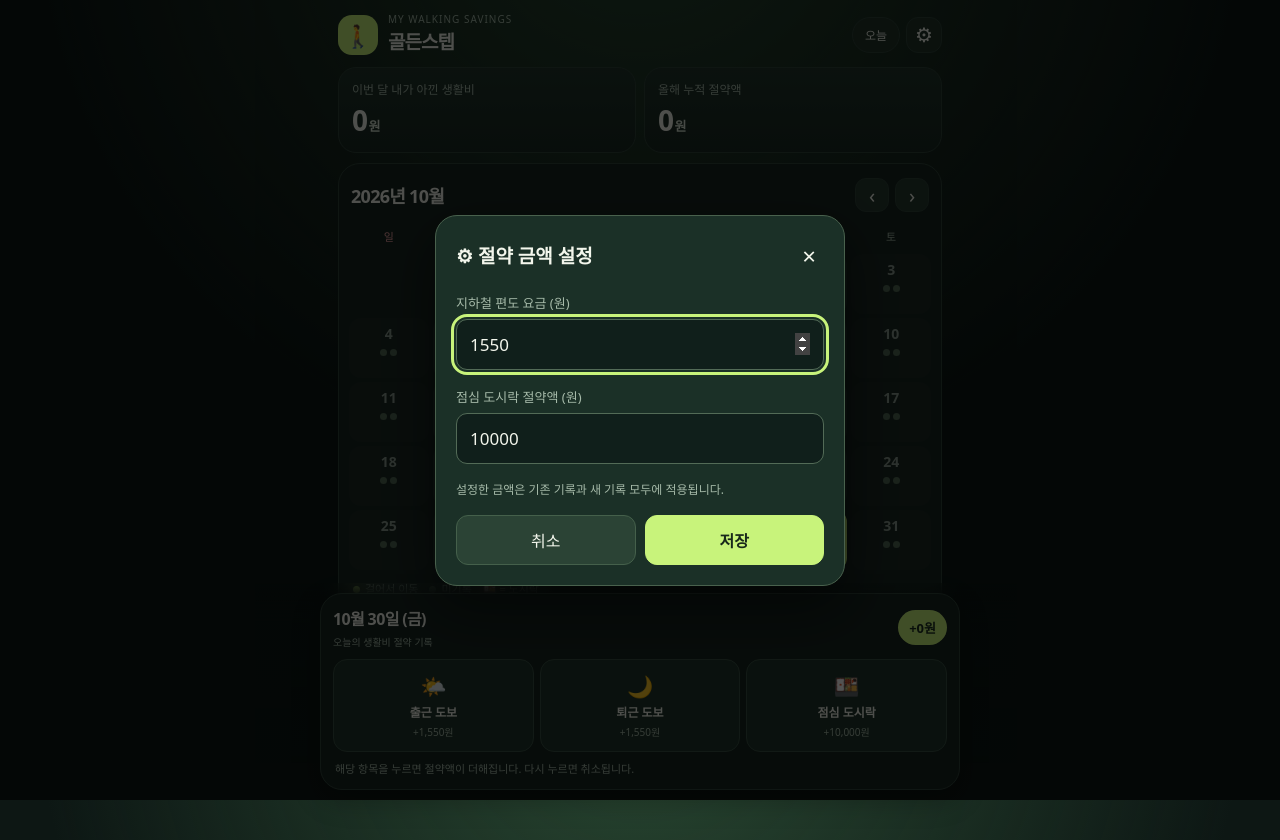
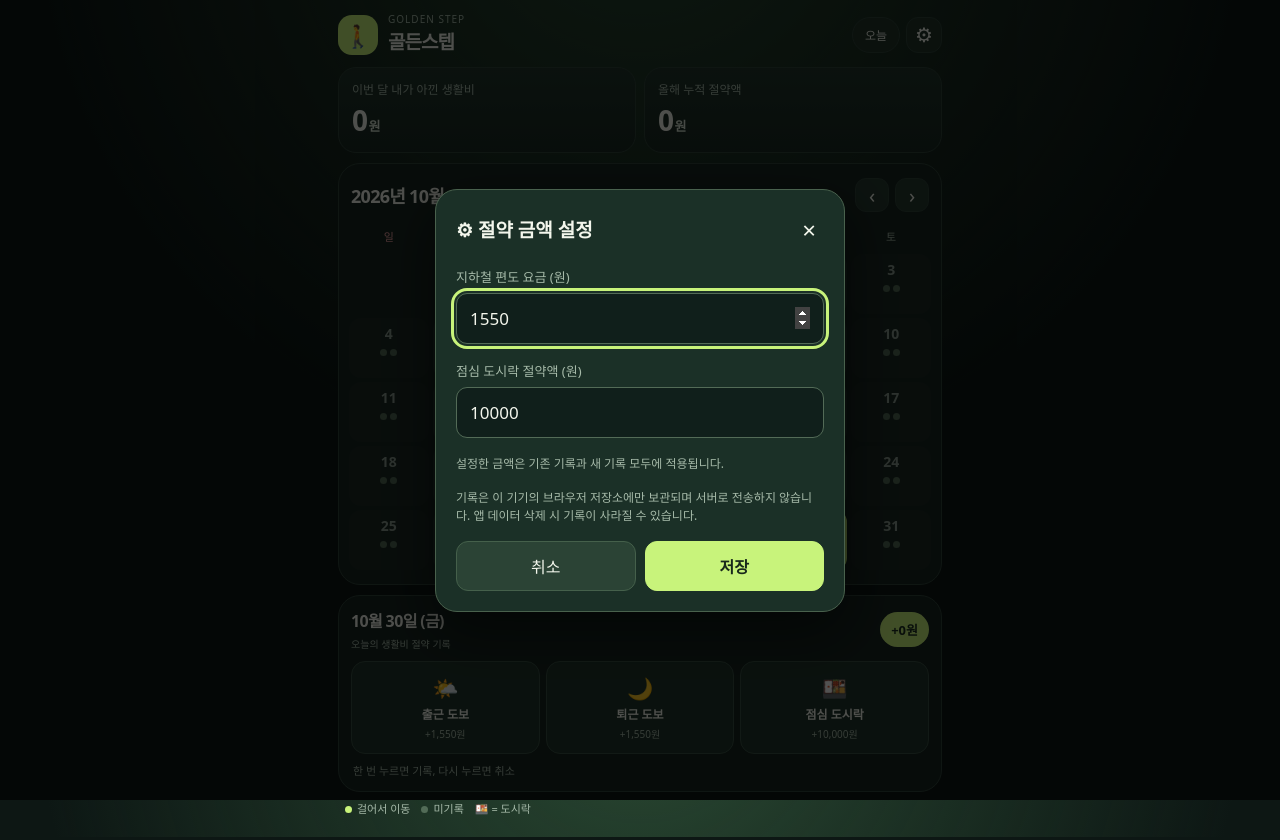
Before and after one commit to starpolyblend/walk-savings, a plain HTML site: page index.html in a window 1280 px wide. Both pictures are taken after a click on the button "설정 열기". Drawn offline with Linux system fonts and the light colour scheme.

Commit message:
Add files via upload

```diff
--- a/index.html
+++ b/index.html
@@ -32,7 +32,7 @@ button:focus-visible,input:focus-visible{outline:3px solid var(--lime);outline-o
 .wrap{
   max-width:640px;
   margin:0 auto;
-  padding:calc(14px + var(--safe-t)) 12px calc(170px + var(--safe-b));
+  padding:calc(14px + var(--safe-t)) 12px calc(20px + var(--safe-b));
 }
 header{
   display:flex;justify-content:space-between;align-items:center;gap:8px;margin-bottom:12px;
@@ -83,7 +83,7 @@ header{
 .dot{width:7px;height:7px;border-radius:50%;background:var(--lime)}
 .dot.out{background:#526b57}
 .calendarFoot{display:flex;gap:11px;margin:12px 4px 0;color:var(--muted);font-size:11px;flex-wrap:wrap;line-height:1.35}
-.key{display:inline-flex;align-items:center;gap:5px}
+.calendarLegend{margin:3px 3px 0}.calendarFoot{margin:10px 4px 0}.key{display:inline-flex;align-items:center;gap:5px}
 .settings{
   margin-top:12px;padding:12px 14px;background:var(--panel);border:1px solid var(--line);border-radius:18px;
 }
@@ -101,15 +101,14 @@ header{
 .modalNote{font-size:12px;color:var(--muted);line-height:1.5;margin:2px 0 16px}.modalButtons{display:flex;gap:9px}.modalButtons button{flex:1;border-radius:12px;padding:12px;border:1px solid #45604b;background:#2b4335;color:var(--ink)}.modalButtons .primary{background:var(--lime);color:#18281b;font-weight:800;border-color:var(--lime)}
 .footer{margin-top:12px;color:#90a495;text-align:center;font-size:11px;line-height:1.6}
 .editorBar{
-  position:fixed;left:0;right:0;bottom:0;z-index:10;
-  padding:10px 12px calc(10px + var(--safe-b));
-  background:linear-gradient(180deg,rgba(13,23,20,.06),rgba(13,23,20,.88) 18%, rgba(13,23,20,.98));
-  backdrop-filter:blur(10px);
+  position:relative;
+  padding:10px 0 0;
+  background:transparent;
 }
 .editorCard{
   max-width:640px;margin:0 auto;background:rgba(24,39,33,.98);border:1px solid var(--line);border-radius:22px;
   padding:12px;
-  box-shadow:0 10px 28px rgba(0,0,0,.28);
+  box-shadow:none;
 }
 .editorTop{display:flex;justify-content:space-between;align-items:center;gap:10px;margin-bottom:10px}
 .editorTitleWrap{min-width:0}
@@ -133,7 +132,7 @@ header{
   .days button{min-height:60px}
 }
 @media (max-width:390px){
-  .wrap{padding-left:10px;padding-right:10px;padding-bottom:166px}
+  .wrap{padding-left:10px;padding-right:10px;padding-bottom:20px}
   .card{padding:12px 11px;min-height:78px}
   .card .lab{font-size:11px}
   .calendarPanel{padding:12px 8px}
@@ -151,7 +150,7 @@ header{
     <div class="brand">
       <div class="logo">🚶</div>
       <div class="brandText">
-        <p class="eyebrow">MY WALKING SAVINGS</p>
+        <p class="eyebrow">GOLDEN STEP</p>
         <h1>골든스텝</h1>
       </div>
     </div>
@@ -179,27 +178,10 @@ header{
     </div>
     <div class="weekdays"><div>일</div><div>월</div><div>화</div><div>수</div><div>목</div><div>금</div><div>토</div></div>
     <div class="days" id="days"></div>
-    <div class="calendarFoot">
-      <span class="key"><span class="dot"></span> 걸어서 이동</span>
-      <span class="key"><span class="dot out"></span> 미기록</span>
-      <span>🍱 = 도시락</span>
-    </div>
+
   </section>
 
-  <p class="footer">기록은 이 브라우저의 기기에만 저장됩니다.<br>회원가입이나 서버 전송은 없습니다.</p>
-  <div class="sr" role="status" aria-live="polite" id="announcer"></div>
-</main>
-
-<div class="modalBackdrop" id="settingsModal" hidden>
-  <div class="modalCard" role="dialog" aria-modal="true" aria-labelledby="settingsTitle">
-    <div class="modalHead"><h2 id="settingsTitle">⚙ 절약 금액 설정</h2><button class="closeBtn" id="closeSettings" aria-label="설정 닫기">×</button></div>
-    <div class="modalField"><label for="fareInput">지하철 편도 요금 (원)</label><input id="fareInput" type="number" inputmode="numeric" min="0" step="1"></div>
-    <div class="modalField"><label for="lunchFareInput">점심 도시락 절약액 (원)</label><input id="lunchFareInput" type="number" inputmode="numeric" min="0" step="1"></div>
-    <p class="modalNote">설정한 금액은 기존 기록과 새 기록 모두에 적용됩니다.</p>
-    <div class="modalButtons"><button id="cancelSettings">취소</button><button class="primary" id="saveSettings">저장</button></div>
-  </div>
-</div>
-<section class="editorBar" aria-label="선택 날짜 기록">
+  <section class="editorBar" aria-label="선택 날짜 기록">
   <div class="editorCard">
     <div class="editorTop">
       <div class="editorTitleWrap">
@@ -225,9 +207,31 @@ header{
         <span class="hint">+10,000원</span>
       </button>
     </div>
-    <p class="editorNote" id="editorNote">절약한 항목을 누르세요. 다시 누르면 취소됩니다.</p>
+    <p class="editorNote" id="editorNote">한 번 누르면 기록, 다시 누르면 취소</p>
   </div>
 </section>
+
+  <div class="calendarLegend">    <div class="calendarFoot">
+      <span class="key"><span class="dot"></span> 걸어서 이동</span>
+      <span class="key"><span class="dot out"></span> 미기록</span>
+      <span>🍱 = 도시락</span>
+    </div>
+  </div>
+
+
+  <div class="sr" role="status" aria-live="polite" id="announcer"></div>
+</main>
+
+<div class="modalBackdrop" id="settingsModal" hidden>
+  <div class="modalCard" role="dialog" aria-modal="true" aria-labelledby="settingsTitle">
+    <div class="modalHead"><h2 id="settingsTitle">⚙ 절약 금액 설정</h2><button class="closeBtn" id="closeSettings" aria-label="설정 닫기">×</button></div>
+    <div class="modalField"><label for="fareInput">지하철 편도 요금 (원)</label><input id="fareInput" type="number" inputmode="numeric" min="0" step="1"></div>
+    <div class="modalField"><label for="lunchFareInput">점심 도시락 절약액 (원)</label><input id="lunchFareInput" type="number" inputmode="numeric" min="0" step="1"></div>
+    <p class="modalNote">설정한 금액은 기존 기록과 새 기록 모두에 적용됩니다.</p><p class="modalNote">기록은 이 기기의 브라우저 저장소에만 보관되며 서버로 전송하지 않습니다. 앱 데이터 삭제 시 기록이 사라질 수 있습니다.</p>
+    <div class="modalButtons"><button id="cancelSettings">취소</button><button class="primary" id="saveSettings">저장</button></div>
+  </div>
+</div>
+
 
 <script>
 (()=>{'use strict';
@@ -315,7 +319,7 @@ header{
       b.querySelector('.hint').textContent = isWeekend ? '주말 제외' : (on ? '✓ 기록 완료' : (part==='lunch' ? '+'+fmt(data.lunchFare)+'원' : '+'+fmt(data.fare)+'원'));
     });
 
-    $('editorNote').textContent=isWeekend ? '주말은 기록 대상에서 제외했어요. 평일을 선택해 주세요.' : '해당 항목을 누르면 절약액이 더해집니다. 다시 누르면 취소됩니다.';
+    $('editorNote').textContent=isWeekend ? '주말은 기록 대상에서 제외했어요. 평일을 선택해 주세요.' : '한 번 누르면 기록, 다시 누르면 취소';
 
   }
 
--- a/sw.js
+++ b/sw.js
@@ -1,4 +1,4 @@
-const CACHE='golden-step-pwa-v3';
+const CACHE='golden-step-pwa-v4';
 const ASSETS=['./','./index.html','./manifest.webmanifest','./icon-192.png','./icon-512.png'];
 self.addEventListener('install',event=>{event.waitUntil(caches.open(CACHE).then(cache=>cache.addAll(ASSETS)).then(()=>self.skipWaiting()))});
 self.addEventListener('activate',event=>{event.waitUntil(caches.keys().then(keys=>Promise.all(keys.filter(k=>k!==CACHE).map(k=>caches.delete(k)))).then(()=>self.clients.claim()))});
```
Also changed, not shown: README.txt.
